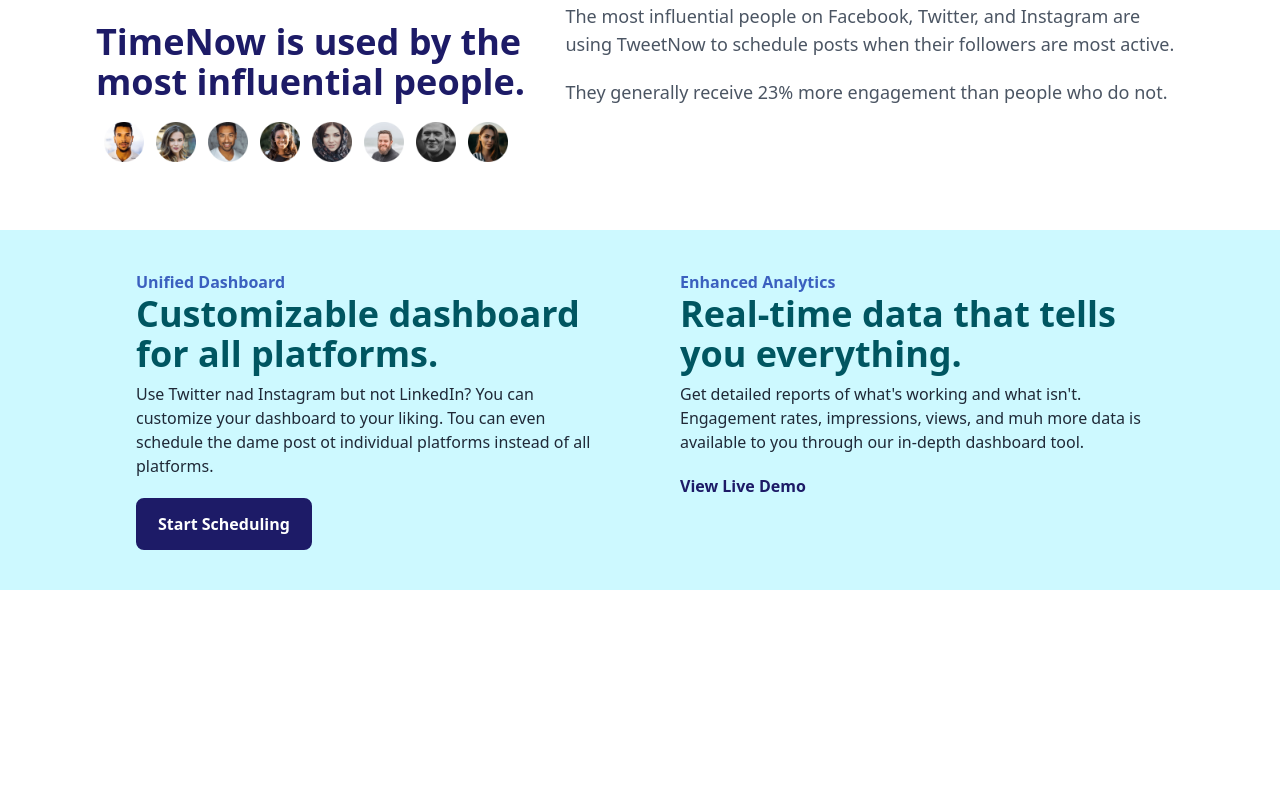
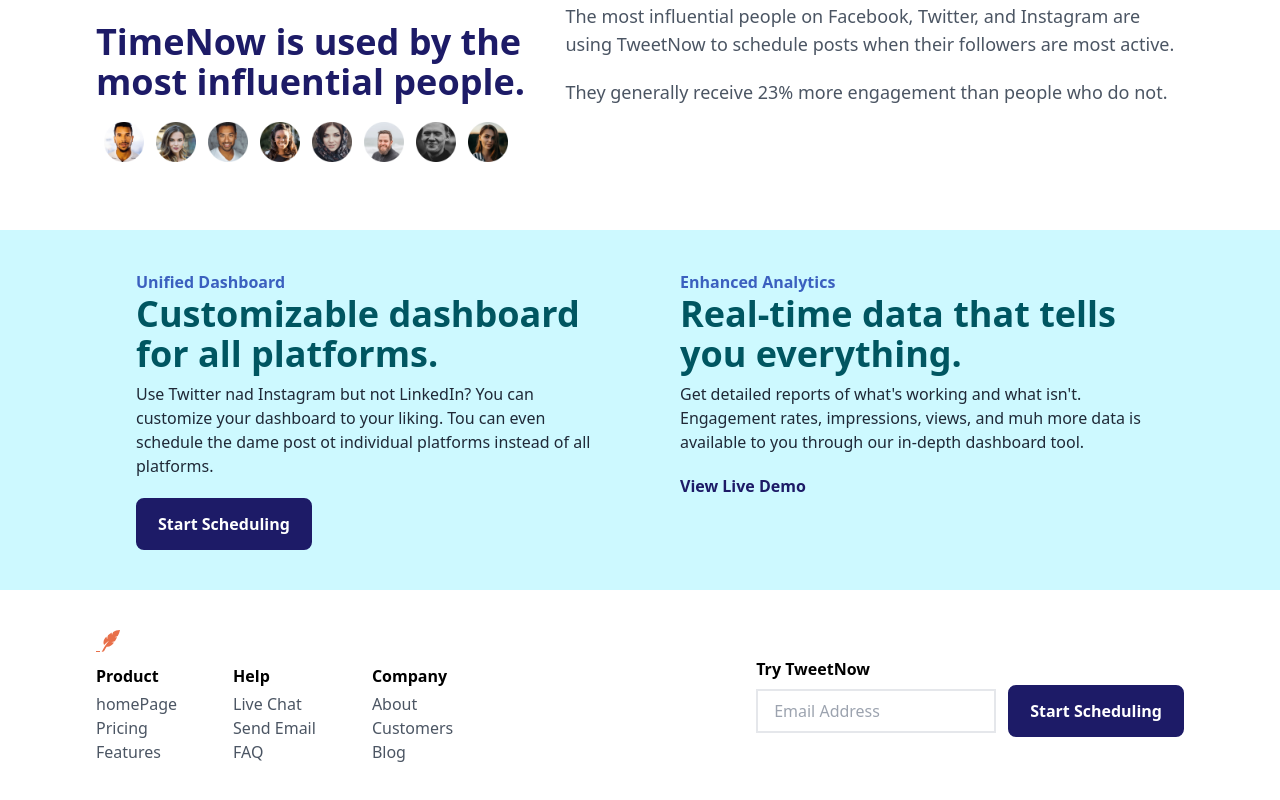
Before and after one commit to Mateusz-Zygadlo/time-now-landing-page, a React (Create React App) app: page / in a window 1280 px wide. Shown: the part 610-1410 px from the top of the page. Before the commit the page ends 1200 px from the top, so only its background shows below. Built offline with nearby package versions, Linux system fonts and the light colour scheme.

Commit message:
add Footer section

```diff
--- /dev/null
+++ b/src/components/Footer.tsx
@@ -0,0 +1,48 @@
+import React from 'react'
+import { Images } from '../assets'
+import { Button } from './Button'
+
+export const Footer = () => {
+  return (
+    <div className="md:px-16 lg:px-24 px-5 py-10 flex flex-col lg:flex-row lg:justify-between lg:items-center">
+      <div>
+        <img
+          src={Images.Logo}
+          alt="logo"
+        />
+        <div className="flex mt-3 text-gray-600 flex-wrap">
+          <ul className="pr-16 sm:pr-24 lg:pr-14 mb-5 lg:mb-0">
+            <li className="font-bold mb-1 text-black">Product</li>
+            <li>homePage</li>
+            <li>Pricing</li>
+            <li>Features</li>
+          </ul>
+          <ul className="pr-16 sm:pr-24 lg:pr-14 mb-5 lg:mb-0">
+            <li className="font-bold mb-1 text-black">Help</li>
+            <li>Live Chat</li>
+            <li>Send Email</li>
+            <li>FAQ</li>
+          </ul>
+          <ul>
+            <li className="font-bold mb-1 text-black">Company</li>
+            <li>About</li>
+            <li>Customers</li>
+            <li>Blog</li>
+          </ul>
+        </div>
+      </div>
+      <div className="mt-8 lg:mt-0">
+        <p className="mb-1 font-bold">Try TweetNow</p>
+        <form className="flex items-center">
+          <input
+            name="email"
+            type="email"
+            placeholder="Email Address"
+            className="w-full max-w-[15rem] border-2 py-2 px-4 md:mr-3"
+          />
+          <Button>Start Scheduling</Button>
+        </form>
+      </div>
+    </div>
+  )
+}
--- a/src/components/index.ts
+++ b/src/components/index.ts
@@ -1,6 +1,7 @@
 export { Navbar } from './Navbar'
 export { Button } from './Button'
 export { ProductCard } from './ProductCard'
+export { Footer } from './Footer'
 export {
   Main,
   Recommended,
--- a/src/pages/Home.tsx
+++ b/src/pages/Home.tsx
@@ -3,18 +3,18 @@
   Navbar,
   Main,
   Recommended,
-  Products
+  Products,
+  Footer,
 } from '../components'
 
 export const Home = () => {
   return(
     <div className="w-full max-w-screen-2xl 2xl:mx-auto">
       <Navbar />
-      <div>
-        <Main />
-        <Recommended />
-        <Products />
-      </div>
+      <Main />
+      <Recommended />
+      <Products />
+      <Footer />
     </div>
   )
 }
```
